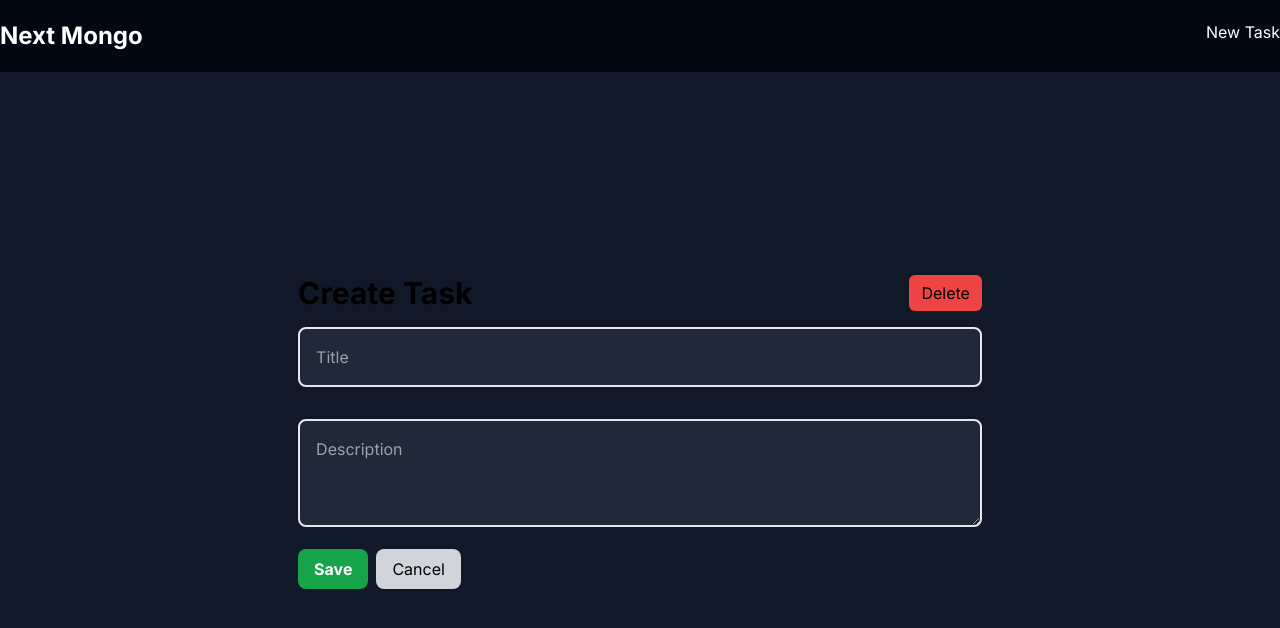
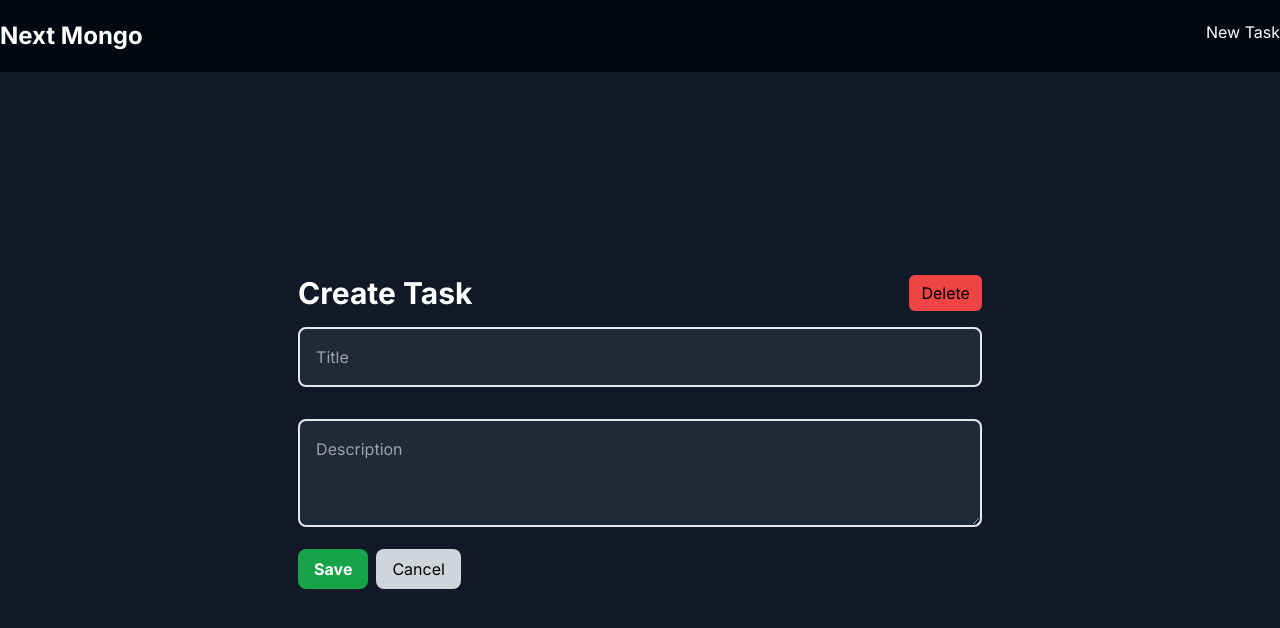
Before and after one commit to alexcoronell/tasks-nextjs-mongodb, a Next.js app: page /tasks/new in a window 1280 px wide. Shown: the top 628 px of the page. Built offline with nearby package versions, Linux system fonts and the light colour scheme.

Commit message:
Color text imputed changed to white, update tasks fixed

```diff
--- a/src/app/tasks/new/page.tsx
+++ b/src/app/tasks/new/page.tsx
@@ -94,13 +94,13 @@ function FormPage() {
     if (params.id) {
       getTask();
     }
-  });
+  }, []);
 
   return (
     <div className="h-[calc(100vh-7rem)] flex justify-center items-center">
       <form onSubmit={handleSubmit}>
         <header className="flex justify-between">
-          <h1 className="font-bold text-3xl">
+          <h1 className="font-bold text-3xl text-white">
             {!params.id ? "Create Task" : "Edit Task"}
           </h1>
 
@@ -118,7 +118,7 @@ function FormPage() {
           placeholder="Title"
           onChange={handleChange}
           value={newTask.title}
-          className="bg-gray-800 border-2 w-full p-4 rounded-lg my-4"
+          className="bg-gray-800 border-2 w-full p-4 rounded-lg my-4 text-white"
         />
         <textarea
           name="description"
@@ -126,7 +126,7 @@ function FormPage() {
           rows={3}
           onChange={handleChange}
           value={newTask.description}
-          className="bg-gray-800 border-2 w-full p-4 rounded-lg my-4"
+          className="bg-gray-800 border-2 w-full p-4 rounded-lg my-4 text-white"
         ></textarea>
         <button
           type="submit"
```
